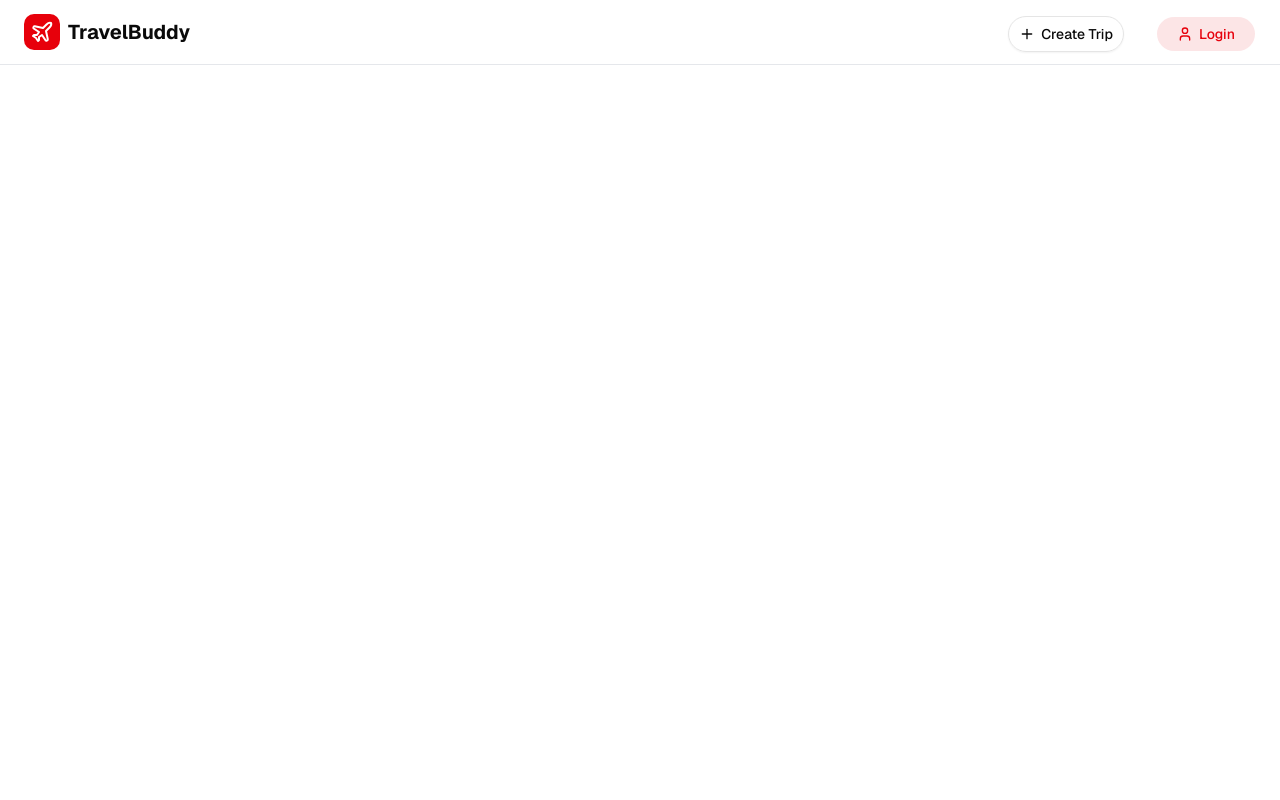
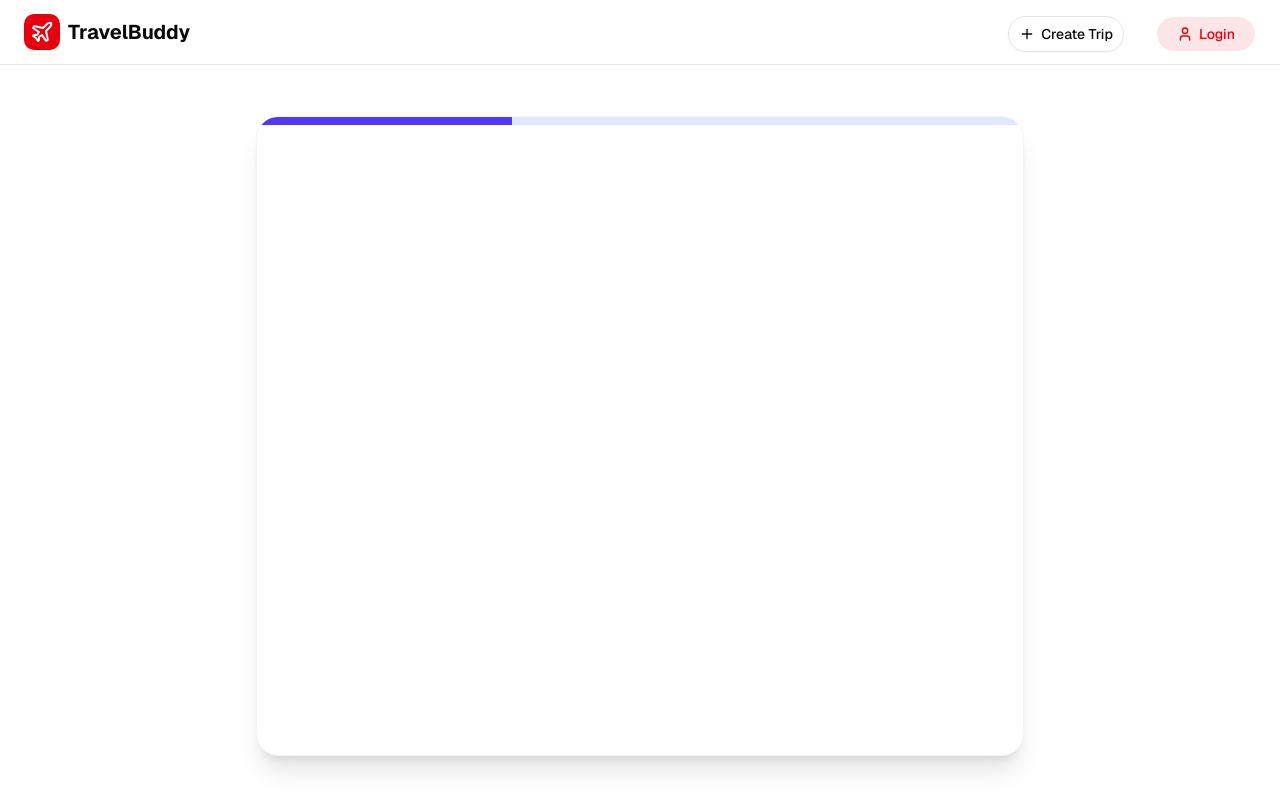
Before and after one commit to Sakshant24/TravelBuddy, a React (Vite) app: page /create-trip in a window 1280 px wide. Built offline with nearby package versions, Linux system fonts and the light colour scheme.

Commit message:
worked on /createTri

```diff
--- a/src/pages/CreateTrip.jsx
+++ b/src/pages/CreateTrip.jsx
@@ -1,8 +1,33 @@
-import React from 'react'
+import React, { useState } from 'react'
 
 const CreateTrip = () => {
+  const [step, setstep] = useState(1)
+  const [loading, setloading] = useState(false)
+  const [formData, setformData] = useState({
+    destination: null,
+    noOfDays: '',
+    traveler: '',
+    budget: '',
+  })
+
+  //Planner Form view
   return (
-    <div>CreateTrip</div>
+    <div className='max-padd-container flexCenter pt-18 h-screen'>
+      {/* Container */}
+      <div className='w-full max-w-3xl min-h-[86vh] sm:min-h-[80vh] bg-white rounded-3xl shadow-xl border border-gray-100 overflow-hidden flex flex-col'>
+      {/* Progress Bar */}
+        <div className='h-2 bg-indigo-100 w-full'>
+            <div className='h-full bg-indigo-600 transition-all duration-500 ease-out'
+            style={{width:`${(step/3)* 100}%`}}/>
+        </div>
+        <div className='p-5 md:p-12 flex felx-col flex-1'>
+          {/* Steps indicators*/}
+          <div>
+            <div />
+          </div>
+        </div>
+      </div>
+    </div>
   )
 }
 
```
